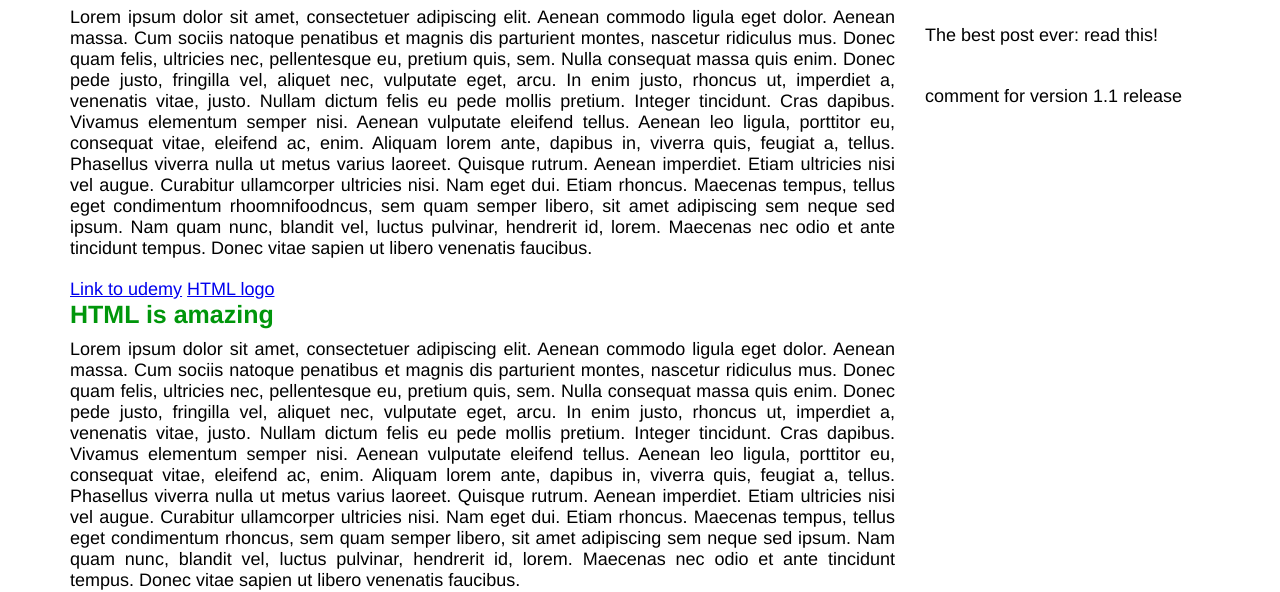
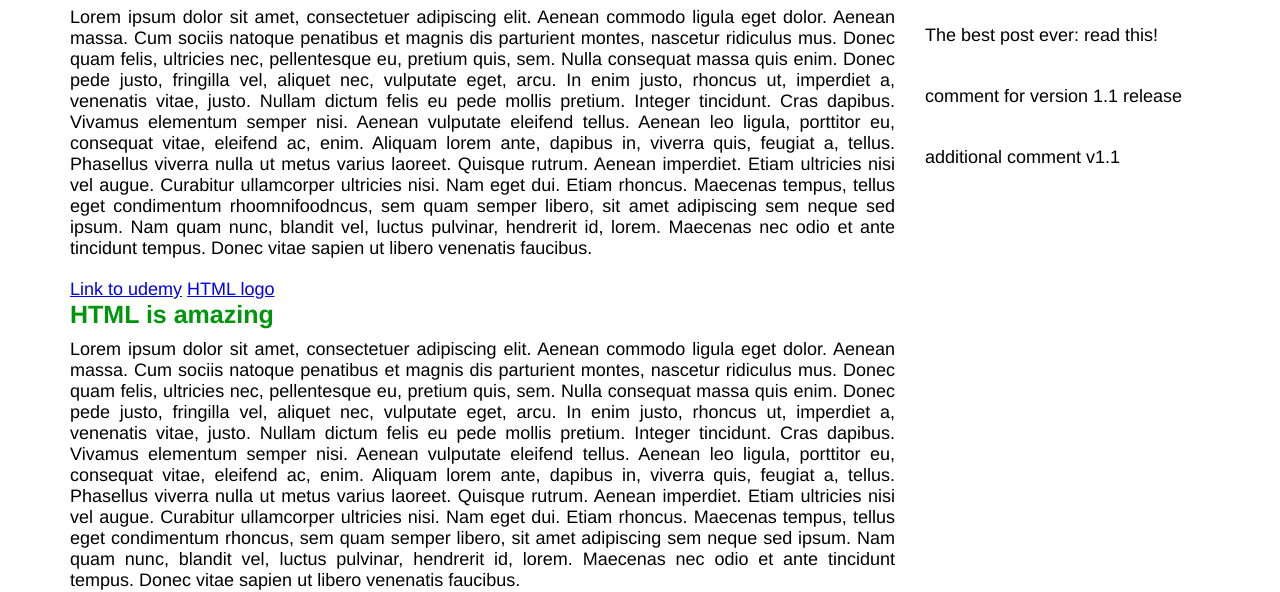
Before and after one commit to snuroop/blog-post, a plain HTML site: page index.html in a window 1280 px wide. Shown: the part 117-709 px from the top of the page. Drawn offline with Linux system fonts and the light colour scheme.

Commit message:
additional comment v1.1

```diff
--- a/index.html
+++ b/index.html
@@ -42,6 +42,9 @@
                 <div class="other">
                     comment for version 1.1 release
                 </div>
+                <div class="other">
+                   additional comment v1.1
+                </div>
             </div>
 
             <div class="clearfix"></div>
```
